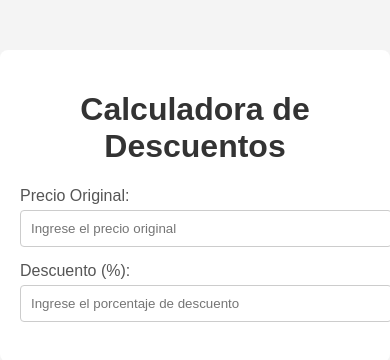
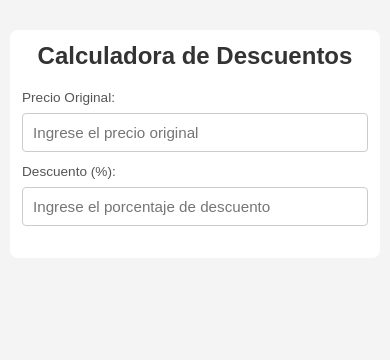
Before and after one commit to KrlitosForever/Calculadora-descuentos, a plain HTML site: page index.html in a window 390 px wide. Drawn offline with Linux system fonts and the light colour scheme.

Commit message:
actualización styles.css

```diff
--- a/styles.css
+++ b/styles.css
@@ -2,38 +2,88 @@ body {
     font-family: Arial, sans-serif;
     background-color: #f4f4f4;
     margin: 0;
+    padding: 15px; /* Padding general para móviles */
+    box-sizing: border-box;
 }
 
 .container {
     max-width: 500px;
-    margin: 50px auto;
+    width: 100%; /* Hace que se ajuste al ancho disponible */
+    margin: 30px auto;
     background: #fff;
-    padding: 20px;
+    padding: 15px;
     border-radius: 8px;
+    box-sizing: border-box; /* Incluye padding en el ancho total */
 }
 
 h1 {
     text-align: center;
     color: #333;
+    font-size: 1.8rem; /* Unidad rem para mejor escalado */
+    margin: 0 0 20px 0;
 }
 
 label {
     display: block;
-    margin-top: 15px;
+    margin-top: 12px;
     color: #555;
+    font-size: 0.9rem;
 }
 
 input[type="number"] {
     width: 100%;
-    padding: 10px;
-    margin-top: 5px;
+    padding: 12px;
+    margin-top: 8px;
     border: 1px solid #ccc;
     border-radius: 4px;
+    font-size: 1rem;
+    box-sizing: border-box;
 }
 
 #resultado {
     text-align: center;
-    margin-top: 20px;
+    margin: 25px 0 10px 0;
     color: #333;
-    font-size: 1.2em;
+    font-size: 1.1rem;
+    line-height: 1.4;
 }
+
+/* Media Queries para dispositivos más pequeños */
+@media (max-width: 480px) {
+    body {
+        padding: 10px;
+    }
+
+    .container {
+        margin: 20px auto;
+        padding: 12px;
+    }
+
+    h1 {
+        font-size: 1.5rem;
+    }
+
+    label {
+        font-size: 0.85rem;
+    }
+
+    input[type="number"] {
+        padding: 10px;
+        font-size: 0.95rem;
+    }
+
+    #resultado {
+        font-size: 1rem;
+        margin: 20px 0;
+    }
+}
+
+@media (max-width: 320px) {
+    .container {
+        margin: 15px auto;
+    }
+
+    h1 {
+        font-size: 1.3rem;
+    }
+}
```
